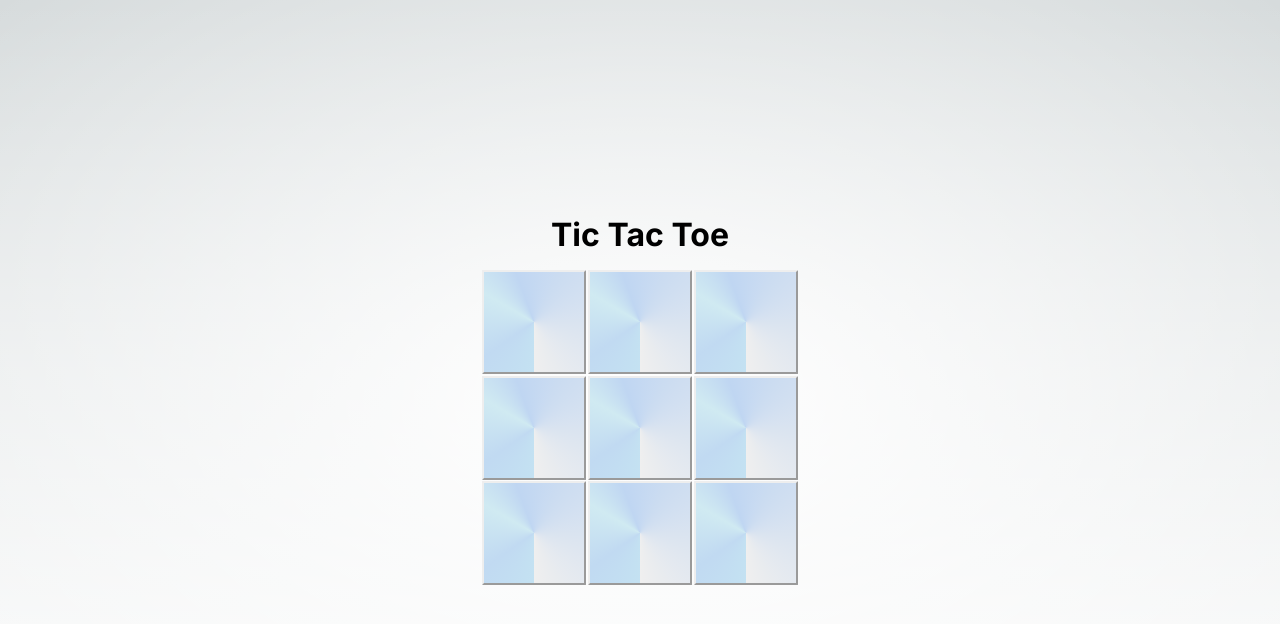
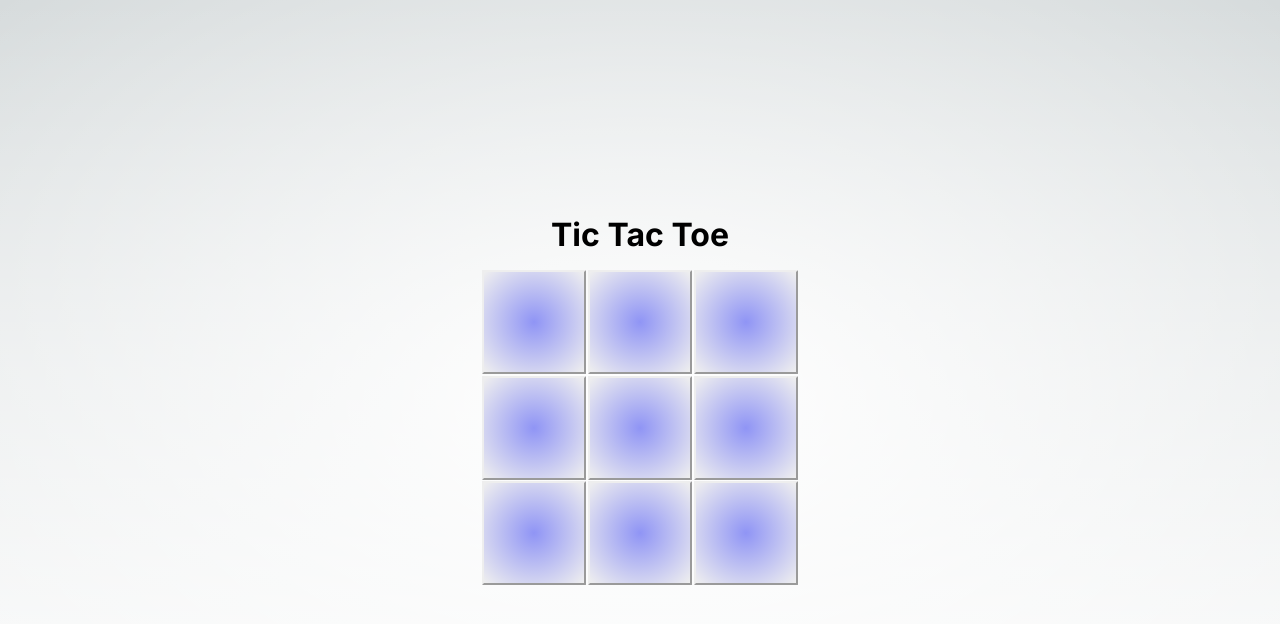
Before and after one commit to DanielHeima/game-patrol, a Next.js app: page /games/1 in a window 1280 px wide. Shown: the top 624 px of the page. Built offline with nearby package versions, Linux system fonts and the light colour scheme.

Commit message:
tweak styles

```diff
--- a/src/app/globals.css
+++ b/src/app/globals.css
@@ -9,14 +9,7 @@
   --background-start-rgb: 214, 219, 220;
   --background-end-rgb: 255, 255, 255;
 
-  --primary-glow: conic-gradient(
-    from 180deg at 50% 50%,
-    #16abff33 0deg,
-    #0885ff33 55deg,
-    #54d6ff33 120deg,
-    #0071ff33 160deg,
-    transparent 360deg
-  );
+  --primary-glow: radial-gradient(rgba(0, 13, 254, 0.4), rgba(238, 255, 0, 0));
   --secondary-glow: radial-gradient(
     rgba(255, 255, 255, 1),
     rgba(255, 255, 255, 0)
--- a/src/components/games/TicTacToeComponent/TicTacToeComponent.module.css
+++ b/src/components/games/TicTacToeComponent/TicTacToeComponent.module.css
@@ -27,18 +27,35 @@
   font-weight: 700;
 }
 
-.title {
-
-}
+.title {}
 
 .x {
-  color: rgb(251, 72, 245);
-  text-shadow: rgba(255, 0, 174, 0.3) 1px 0 10px;
+  color: rgb(0, 0, 0);
+  text-shadow: rgba(40, 0, 0, 0.3) 1px 0 10px;
 }
 
 .o {
-  color: rgb(66, 173, 255);
+  color: rgb(49, 66, 255);
   text-shadow: rgb(46, 49, 253) 1px 0 10px;
+}
+
+.winning {
+  background-color: rgb(0, 214, 7);
+}
+
+@media (prefers-color-scheme: dark) {
+  .x {
+    color: rgb(251, 72, 245);
+    text-shadow: rgba(255, 0, 174, 0.3) 1px 0 10px;
+  }
+
+  .o {
+    color: rgb(66, 173, 255);
+    text-shadow: rgb(46, 49, 253) 1px 0 10px;
+  }
+  .winning {
+    background-color: rgba(0, 0, 0, 0.6);
+  }
 }
 
 .button {
@@ -46,8 +63,3 @@
   border-color: var(--foreground-rgb);
 
 }
-
-.winning {
-  background-color: rgba(0,0,0,0.4);
-
-}
--- a/src/components/games/TicTacToeComponent/TicTacToeComponent.tsx
+++ b/src/components/games/TicTacToeComponent/TicTacToeComponent.tsx
@@ -6,7 +6,7 @@ type TicTacToeComponentProps = {
 
 }
 
-type Board = [CellState,CellState,CellState,CellState,CellState,CellState,CellState,CellState,CellState,]
+type Board = [CellState, CellState, CellState, CellState, CellState, CellState, CellState, CellState, CellState,]
 
 type TicTacToeBoardProps = {
   board: Board;
@@ -31,26 +31,23 @@ type GameState = {
   winningCells: [number, number, number] | []
 }
 
+
+const getNewGameState = (): GameState => {
   const originalGameState: GameState = {
     board: ['', '', '', '', '', '', '', '', ''],
     turn: 'X',
     gameOver: false,
     tie: false,
     winningCells: []
-  // stig?
+  }
+
+  return originalGameState;
 }
 
 
 
 const TicTacToeComponent: React.FC = (props: TicTacToeComponentProps) => {
-  // const [board, setBoard] = useState<Array<CellState>>(['', '', '', '', '', '', '', '', '']);
-  // const [turn, setTurn] = useState<'X' | 'O'>('X');
-  // const [gameOver, setGameOver] = useState(false);
-  // const [tie, setTie] = useState(false);
-  // const [winningCells, setWinningCells] = useState<Array<number>>([]);
-
-  const [gameState, setGameState] = useState(originalGameState)
-
+  const [gameState, setGameState] = useState(getNewGameState())
 
   const onCellClicked = (cellIdx: number): void => {
     if (gameState.gameOver) {
@@ -70,30 +67,12 @@ const TicTacToeComponent: React.FC = (props: TicTacToeComponentProps) => {
         newTurn = 'O';
       }
 
-      return checkState({...prevState, board: newBoard, turn: newTurn});
+      return checkState({ ...prevState, board: newBoard, turn: newTurn });
     });
-
-
-    // if (turn === 'X') {
-    //   newBoard[cellIdx] = 'X';
-    //   setGameState({
-
-    //   })
-    //   setBoard(newBoard);
-    //   checkState();
-    //   setTurn('O');
-    // }
-    // if (turn === 'O') {
-    //   newBoard[cellIdx] = 'O';
-    //   setBoard(newBoard);
-    //   checkState();
-    //   setTurn('X');
-    // }
-
   }
 
   const resetGame = () => {
-    setGameState(originalGameState);
+    setGameState(getNewGameState());
   }
 
   const checkState = (state: GameState): GameState => {
@@ -146,14 +125,14 @@ const TicTacToeComponent: React.FC = (props: TicTacToeComponentProps) => {
   return (
     <div className={styles.container}>
       <h1 className={styles.title}>Tic Tac Toe</h1>
-      <TikTacToeBoard winningCells={gameState.winningCells} onCellClicked={onCellClicked} board={gameState.board} />
+      <TicTacToeBoard winningCells={gameState.winningCells} onCellClicked={onCellClicked} board={gameState.board} />
       {gameState.gameOver &&
         <div>Game over... {gameState.tie ? "It's a tie!" : ""}<button onClick={() => resetGame()}>Play again?</button></div>}
     </div>
   );
 };
 
-function TikTacToeBoard(props: TicTacToeBoardProps) {
+function TicTacToeBoard(props: TicTacToeBoardProps) {
 
   return (
     <div>
```
Lines whose indentation alone changed are shown as unchanged.
